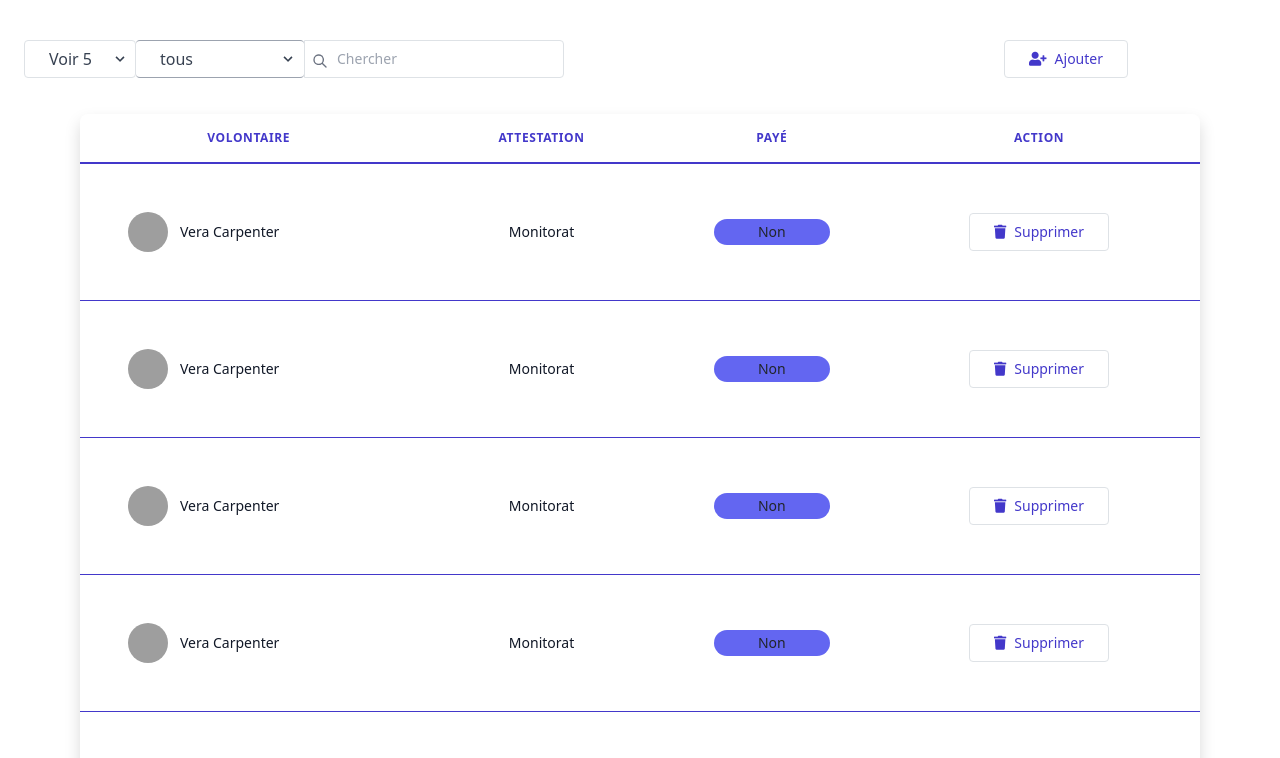
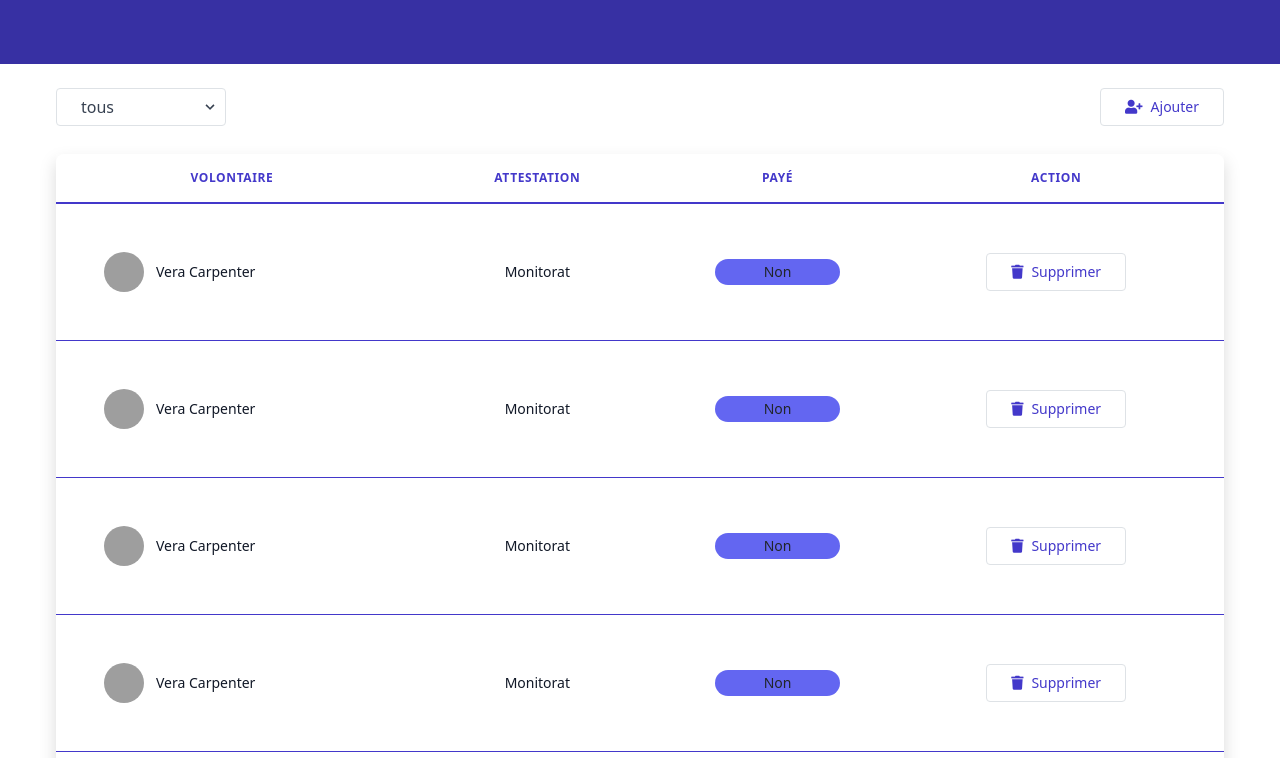
Before and after one commit to yesminee/smart-customs, a Vue app: page /BFC in a window 1280 px wide. Shown: the top 758 px of the page. Built offline with nearby package versions, Linux system fonts and the light colour scheme; grey boxes are pictures that could not be loaded.

Commit message:
BFC inital

```diff
--- a/src/components/BFC/DashboardBFC.vue
+++ b/src/components/BFC/DashboardBFC.vue
@@ -1,40 +1,15 @@
 <template>
   <div class="w-full h-full overflow">
-    <div class=""></div>
-    <body class="antialiased font-sans">
+    <div class="absolute top-0 w-screen h-16 bg-indigo-800"></div>
+    <body class="antialiased font-sans mt-12">
       <div class="container mx-auto px-4 sm:px-8">
-        <div class="py-8">
-          <div class="my-2 flex sm:flex-row flex-col">
+        <div class="p-8">
+          <div class="my-2 flex sm:flex-row flex-col justify-between">
+            <div class="flex items-center">
               <div class="flex flex-row mb-1 sm:mb-0">
                 <div class="relative">
                   <select
-                  class="h-full rounded border block appearance-none w-full bg-white border-gray-400 text-gray-700 py-2 px-4 pr-8 leading-tight focus:outline-none focus:bg-white focus:border-gray-500"
-                  v-model="num"
-                >
-                  <option :value="5" selected>Voir 5</option>
-                  <option :value="10">Voir 10</option>
-                  <option :value="25">Voir 25</option>
-                  <option :value="50">Voir 50</option>
-                  <option :value="100">Voir 100</option>
-                </select>
-
-                <div
-                  class="pointer-events-none absolute inset-y-0 right-0 flex items-center px-2 text-gray-700"
-                >
-                  <svg
-                    class="fill-current h-4 w-4"
-                    xmlns="http://www.w3.org/2000/svg"
-                    viewBox="0 0 20 20"
-                  >
-                    <path
-                      d="M9.293 12.95l.707.707L15.657 8l-1.414-1.414L10 10.828 5.757 6.586 4.343 8z"
-                    />
-                  </svg>
-                </div>
-              </div>
-              <div class="relative">
-                <select
-                  class="appearance-none rounded h-full border-t sm:rounded-r-none sm:border-r-0 border-r border-b block w-full bg-white border-gray-400 text-gray-700 py-2 px-4 pr-8 leading-tight focus:outline-none focus:border-l focus:border-r focus:bg-white focus:border-indigo-500"
+                    class="appearance-none rounded h-full border sm:rounded-r-none sm:border-r-0 block w-full bg-white border-gray-400 text-gray-700 py-2 px-4 pr-8 leading-tight focus:outline-none focus:border-l focus:border-r focus:bg-white focus:border-indigo-500"
                   >
                     <option>tous</option>
                     <optgroup label="Payément">
@@ -62,35 +37,18 @@
                   </div>
                 </div>
               </div>
-            <div class="block relative">
-              <span
-                class="h-full absolute inset-y-0 left-0 flex items-center pl-2"
-              >
-                <svg
-                  viewBox="0 0 24 24"
-                  class="h-4 w-4 fill-current text-gray-500"
-                >
-                  <path
-                    d="M10 4a6 6 0 100 12 6 6 0 000-12zm-8 6a8 8 0 1114.32 4.906l5.387 5.387a1 1 0 01-1.414 1.414l-5.387-5.387A8 8 0 012 10z"
-                  ></path>
-                </svg>
-              </span>
-              <input
-                placeholder="Chercher"
-                class="appearance-none rounded-r rounded-l sm:rounded-l-none border border-gray-400 border-b block pl-8 pr-6 py-2 bg-white text-sm placeholder-gray-400 text-gray-700 focus:bg-white focus:placeholder-gray-600 focus:text-gray-700 focus:outline-none"
-              />
             </div>
-            <div class="block absolute md:mr-32 right-0 px-4">
+            <div class="justify-self-end">
               <router-link to="/volontaire/ajouter">
                 <button
-                  class="text-indigo-700 text-sm rounded py-2 px-4 border border-indigo-700 font-medium bg-white hover:text-white focus:outline-none hover:bg-indigo-700"
+                  class="text-indigo-700 text-sm rounded py-2 px-4 border border-indigo-700 font-medium hover:text-white focus:outline-none hover:bg-indigo-700"
                 >
                   <i class="fas fa-user-plus mr-2"></i>Ajouter
                 </button></router-link
               >
             </div>
           </div>
-          <div class="-mx-4 sm:mx-8 px-4 sm:px-8 py-4 overflow-x-auto">
+          <div class="overflow-x-auto shadow mt-4">
             <div
               class="inline-block min-w-full shadow rounded-lg overflow-hidden"
             >
@@ -178,7 +136,7 @@
                         class="flex items-center text-gray-900 whitespace-no-wrap justify-center"
                       >
                         <button
-                          class="text-indigo-700 text-sm rounded py-2 px-4 border border-transparent font-medium bg-white hover:text-white hover:bg-indigo-700"
+                          class="text-indigo-700 text-sm rounded py-2 px-4 border border-transparent font-medium hover:text-white hover:bg-indigo-700"
                           @click="supprimer(tab[y][0])"
                         >
                           <i class="fas fa-trash mr-2"></i>Supprimer
@@ -272,7 +230,7 @@
             <br />
             <div class="flex items-center justify-end">
               <button
-                class="flex justify-end col-3 text-indigo-700 text-sm rounded py-2 px-4 border border-transparent font-medium bg-white hover:text-white hover:bg-indigo-700"
+                class="flex justify-end col-3 text-indigo-700 text-sm rounded py-2 px-4 border border-transparent font-medium hover:text-white hover:bg-indigo-700"
                 @click.prevent="Confirmersupprimer()"
               >
                 <i class="fas fa-trash mr-2"></i>Confirmer
```
Lines whose indentation alone changed are shown as unchanged.
